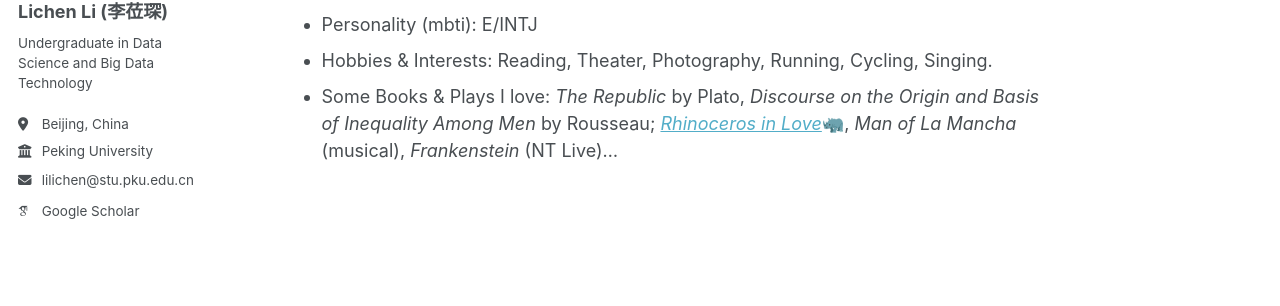
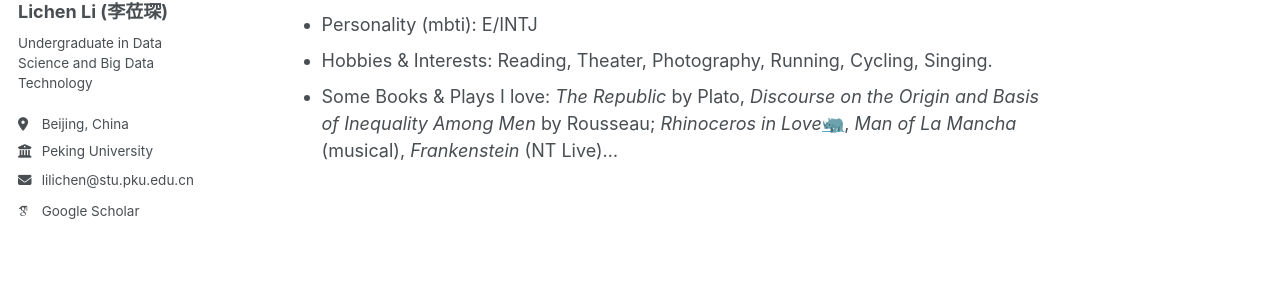
Before and after one commit to LichenLillc/LichenLillc.github.io, a Jekyll site: the page built from _pages/about.md, in a window 1280 px wide and 900 px high, scrolled down 1107 px. Shown: the part 337-643 px from the top of the window. Built offline with Jekyll 4.4.1, drawn with Linux system fonts in a browser that asks for light colours; some web fonts are replaced; a script that is not in the unit is left out.

```diff
--- a/_pages/about.md
+++ b/_pages/about.md
@@ -57,4 +57,4 @@ A Bit More About Me :)
 ===
 * Personality (mbti): E/INTJ
 * Hobbies & Interests: Reading, Theater, Photography, Running, Cycling, Singing.
-* Some Books & Plays I love: *The Republic* by Plato, *Discourse on the Origin and Basis of Inequality Among Men* by Rousseau; [*Rhinoceros in Love*](https://www.bilibili.com/video/BV1Ku411f7Vy/)🦏, *Man of La Mancha* (musical), *Frankenstein* (NT Live)...
+* Some Books & Plays I love: *The Republic* by Plato, *Discourse on the Origin and Basis of Inequality Among Men* by Rousseau; *Rhinoceros in Love*[🦏](https://www.bilibili.com/video/BV1Ku411f7Vy/), *Man of La Mancha* (musical), *Frankenstein* (NT Live)...
```
